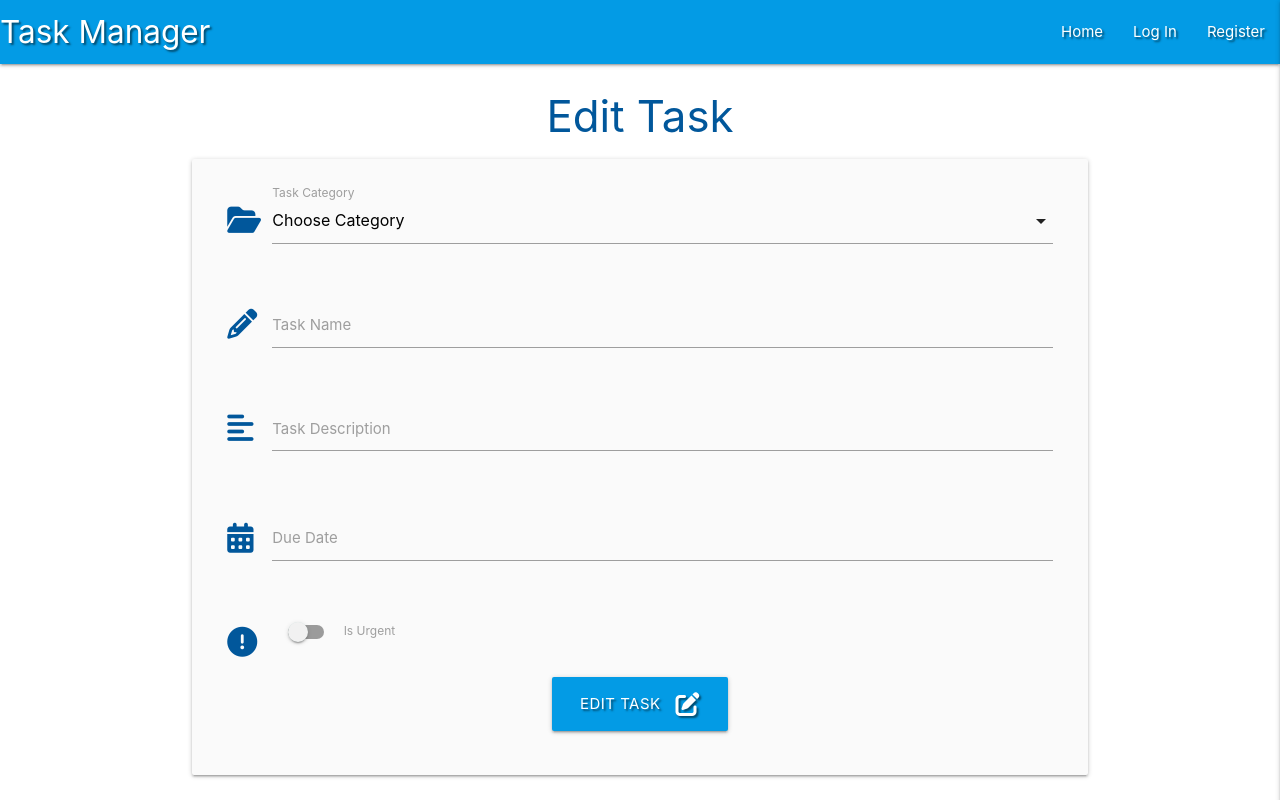
After one commit to Sandham-a/flask-task-manager-project, a Flask app: template templates/edit_task.html in a window 1280 px wide. The commit adds this page. Run offline with Flask 2, Linux system fonts and the light colour scheme; the template is opened without the code that fills it, so the values that code supplies are empty; some libraries are stand-ins or nearby versions.

Commit message:
added editing functionality

```diff
--- a/app.py
+++ b/app.py
@@ -109,12 +109,11 @@ def add_task():
     categories = mongo.db.categories.find().sort("category_name", 1)
     return render_template("add_task.html", categories=categories)
 
-@app.route("/edit_task/<task_id>", method=["GET","POST"])
+@app.route("/edit_task/<task_id>", methods=["GET", "POST"])
 def edit_task(task_id):
     task = mongo.db.tasks.find_one({"_id": ObjectId(task_id)})
-
     categories = mongo.db.categories.find().sort("category_name", 1)
-    return render_template("add_task.html", categories=categories)
+    return render_template("edit_task.html", task=task, categories=categories)
 
 if __name__ == "__main__":
     app.run(host=os.environ.get("IP"),
--- /dev/null
+++ b/templates/edit_task.html
@@ -0,0 +1,71 @@
+{% extends "base.html" %}
+{% block content %}
+
+    <h3 class="light-blue-text text-darken-4 center-align">Edit Task</h3>
+
+    <div class="row card-panel grey lighten-5">
+        <form class="col s12" method="POST" action="{{ url_for('edit_task', task_id=task._id) }}">
+            <!-- category selection -->
+			<div class="row">
+				<div class="input-field col s12">
+                    <i class="fas fa-folder-open prefix light-blue-text text-darken-4"></i>
+					<select id="category_name" name="category_name" class="validate" required>
+                        <option value="" disabled selected>Choose Category</option>
+                        {% for category in categories %}
+                            <option value="{{ category.category_name }}">{{ category.category_name }}</option>
+                        {% endfor %}
+                    </select>
+					<label for="category_name">Task Category</label>
+				</div>
+			</div>
+            <!-- task name -->
+            <div class="row">
+                <div class="input-field col s12">
+                    <i class="fas fa-pencil-alt prefix light-blue-text text-darken-4"></i>
+                    <input id="task_name" name="task_name" minlength="5" maxlength="50"
+                        type="text" class="validate" required>
+                    <label for="task_name">Task Name</label>
+                </div>
+            </div>
+            <!-- task description -->
+            <div class="row">
+                <div class="input-field col s12">
+                    <i class="fas fa-align-left prefix light-blue-text text-darken-4"></i>
+                    <textarea id="task_description" name="task_description" minlength="5"
+                        maxlength="200" class="materialize-textarea validate" required></textarea>
+                    <label for="task_description">Task Description</label>
+                </div>
+            </div>
+            <!-- due date picker -->
+            <div class="row">
+                <div class="input-field col s12">
+                    <i class="fas fa-calendar-alt prefix light-blue-text text-darken-4"></i>
+                    <input id="due_date" name="due_date" type="text" class="datepicker validate" required>
+                    <label for="due_date">Due Date</label>
+                </div>
+            </div>
+            <!-- is urgent toggle -->
+			<div class="row">
+				<div class="input-field col s12">
+					<div class="switch">
+                        <i class="fas fa-exclamation-circle prefix light-blue-text text-darken-4"></i>
+						<label for="is_urgent">
+                            <input type="checkbox" id="is_urgent" name="is_urgent">
+                            <span class="lever"></span>
+                            Is Urgent
+                        </label>
+					</div>
+				</div>
+			</div>
+            <!-- submit button -->
+            <div class="row">
+                <div class="col s12 center-align">
+                    <button type="submit" class="btn-large light-blue darken-1 text-shadow">
+                        Edit Task <i class="fas fa-edit right"></i>
+                    </button>
+                </div>
+            </div>
+        </form>
+    </div>
+
+{% endblock %}
--- a/templates/tasks.html
+++ b/templates/tasks.html
@@ -8,7 +8,7 @@
                 <div class="col s3">
                     <i class="fas fa-caret-down"></i>
                     <a href="" class="btn-small green accent-4">Done</a>
-                    <a href="" class="btn-small light-blue lighten-1">Edit</a>
+                    <a href="{{ url_for('edit_task', task_id=task._id) }}" class="btn-small light-blue lighten-1">Edit</a>
                 </div>
                 <div class="col s9">
                     <strong>{{ task.task_name }}</strong> : {{ task.due_date }}
```
Also changed, not shown: static/js/script.js (line endings or trailing spaces).
